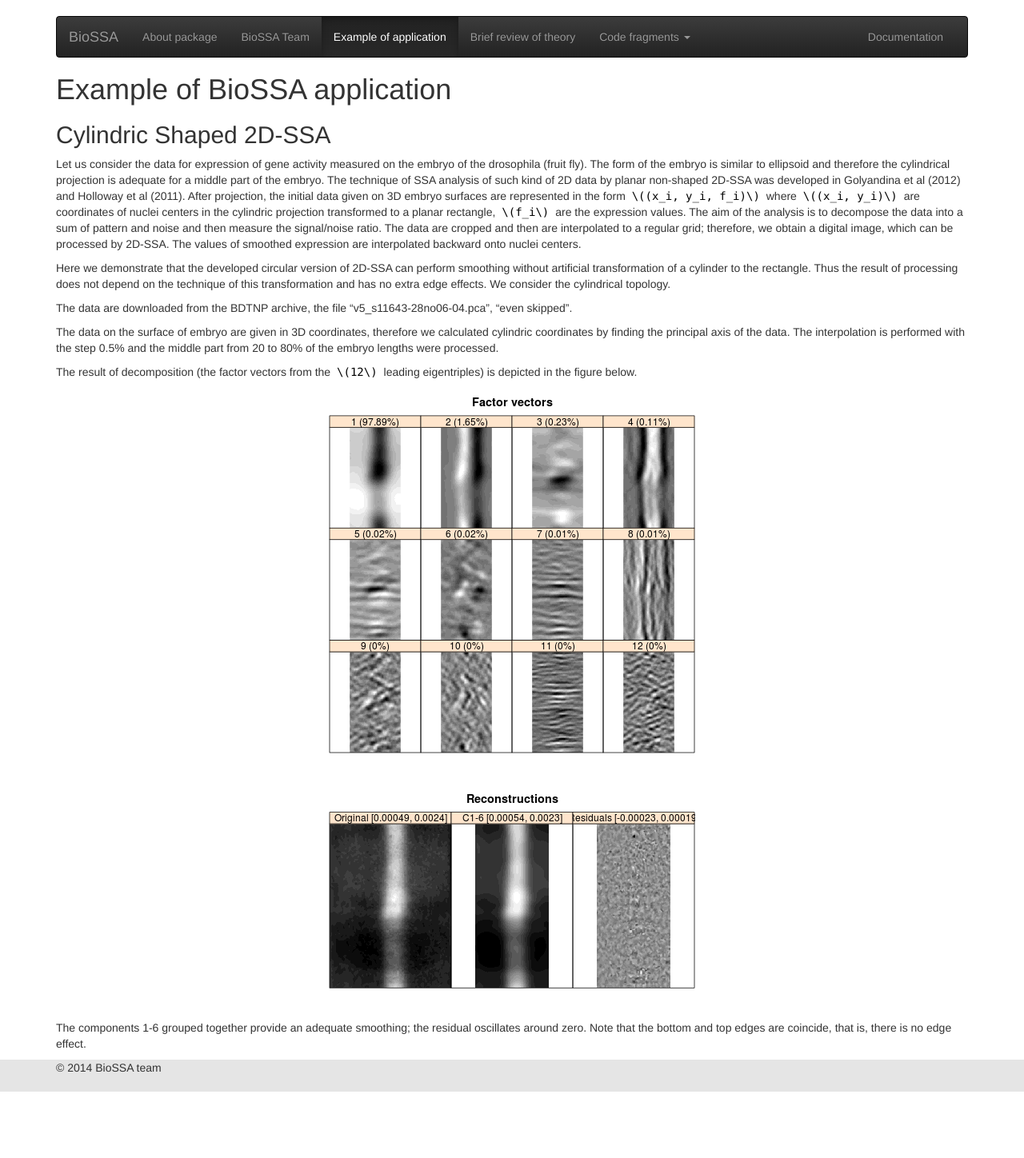
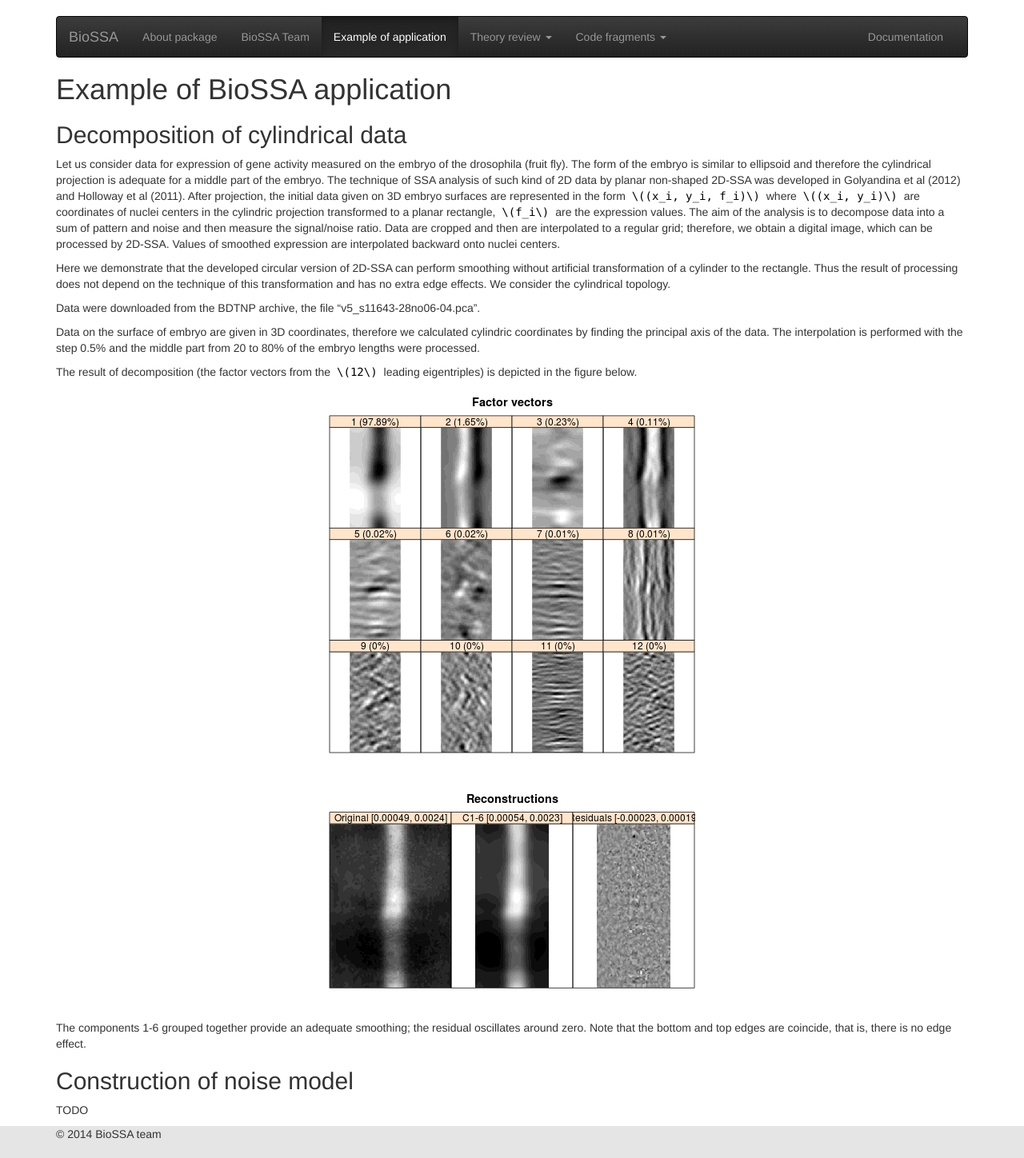
Before and after one commit to BioSSA/BioSSA.github.io, a Jekyll site: the page built from example_application.markdown, in a window 1280 px wide. Shown: the whole page at 80% size. Built offline with Jekyll 4.4.1, drawn with Linux system fonts in a browser that asks for light colours; nearby versions of some CDN libraries; Markdown is read by kramdown in place of the engine named in the settings; before the commit the page ends 1365 px from its top, so only the background shows below that.

Commit message:
Cumulative update

```diff
--- a/_layouts/layout-bootstrap-tmp.html
+++ b/_layouts/layout-bootstrap-tmp.html
@@ -71,11 +71,18 @@
                 {% endif %}
               {% endfor %}
               <li class="dropdown">
+                <a href="#" class="dropdown-toggle" data-toggle="dropdown">Theory review <b class="caret"></b></a>
+                <ul class="dropdown-menu">
+                  {% for lipage in sortedpages %}
+                    {% if lipage.tags contains "theory" %}
+                      <li><a href="{{ site.baseurl}}{{ lipage.url }}">{{ lipage.title }}</a></li>
+                    {% endif %}
+                  {% endfor %}
+                </ul>
+              </li>
+              <li class="dropdown">
                 <a href="#" class="dropdown-toggle" data-toggle="dropdown">Code fragments <b class="caret"></b></a>
                 <ul class="dropdown-menu">
-                  <!--<li><a href="#">Action</a></li>
-                  <li><a href="#">Another action</a></li>
-                  <li><a href="#">Something else here</a></li>-->
                   {% for lipage in sortedpages %}
                     {% if lipage.tags contains "codeexample" %}
                       <li><a href="{{ site.baseurl}}{{ lipage.url }}">{{ lipage.title }}</a></li>
--- a/example_application.markdown
+++ b/example_application.markdown
@@ -8,27 +8,25 @@ tags: mainmenu
 
 #  Example of BioSSA application
 
-## Cylindric Shaped 2D-SSA
+## Decomposition of cylindrical data
 
-
-Let us consider the data for expression of gene activity measured on the embryo of the drosophila (fruit fly).
+Let us consider data for expression of gene activity measured on the embryo of the drosophila (fruit fly).
 The form of the embryo is similar to ellipsoid and therefore the cylindrical projection is adequate for
 a middle part of the embryo. The technique of SSA analysis of such kind of 2D data by planar non-shaped 2D-SSA
 was developed in Golyandina et al (2012) and Holloway et al (2011).
-After projection, the initial data given on 3D embryo surfaces are represented in the form `\((x_i, y_i, f_i)\)` where `\((x_i, y_i)\)` are coordinates of nuclei centers in the cylindric projection transformed to a planar rectangle, `\(f_i\)` are the expression values. The aim of the analysis is to decompose the data into a sum of
-pattern and noise and then measure the signal/noise ratio. The data are cropped and
+After projection, the initial data given on 3D embryo surfaces are represented in the form `\((x_i, y_i, f_i)\)` where `\((x_i, y_i)\)` are coordinates of nuclei centers in the cylindric projection transformed to a planar rectangle, `\(f_i\)` are the expression values. The aim of the analysis is to decompose data into a sum of
+pattern and noise and then measure the signal/noise ratio. Data are cropped and
 then are interpolated to a regular grid; therefore, we obtain a digital image, which
-can be processed by 2D-SSA. The values of smoothed expression are interpolated backward onto
+can be processed by 2D-SSA. Values of smoothed expression are interpolated backward onto
 nuclei centers.
 
 Here we demonstrate that the developed circular version of 2D-SSA can perform smoothing without
 artificial transformation of a cylinder to the rectangle. Thus the result of processing
 does not depend on the technique of this transformation and has no extra edge effects. We consider the cylindrical topology.
 
-The data are downloaded from the BDTNP archive,
-the file "v5_s11643-28no06-04.pca", "even skipped".
+Data were downloaded from the BDTNP archive, the file "v5_s11643-28no06-04.pca".
 
-The data on the surface of embryo are given in 3D coordinates, therefore we calculated cylindric coordinates
+Data on the surface of embryo are given in 3D coordinates, therefore we calculated cylindric coordinates
 by finding the principal axis of the data. The interpolation is performed with the step 0.5% and the
 middle part from 20 to 80% of the embryo lengths were processed.
 
@@ -40,3 +38,6 @@ The result of decomposition (the factor vectors from the `\(12\)` leading eigent
 
 The components 1-6 grouped together provide an adequate smoothing; the residual oscillates around zero.
 Note that the bottom and top edges are coincide, that is, there is no edge effect.
+
+## Construction of noise model
+TODO
```
Also changed, not shown: 01-example.markdown (+3 -4 lines), 02-example.markdown (+1 -6 lines), 03-example.markdown (+21 -0 lines), noise_theory.markdown (added, +18 -0 lines), ssa_theory.markdown (renamed from theory.markdown, +7 -3 lines), 1 other file.
